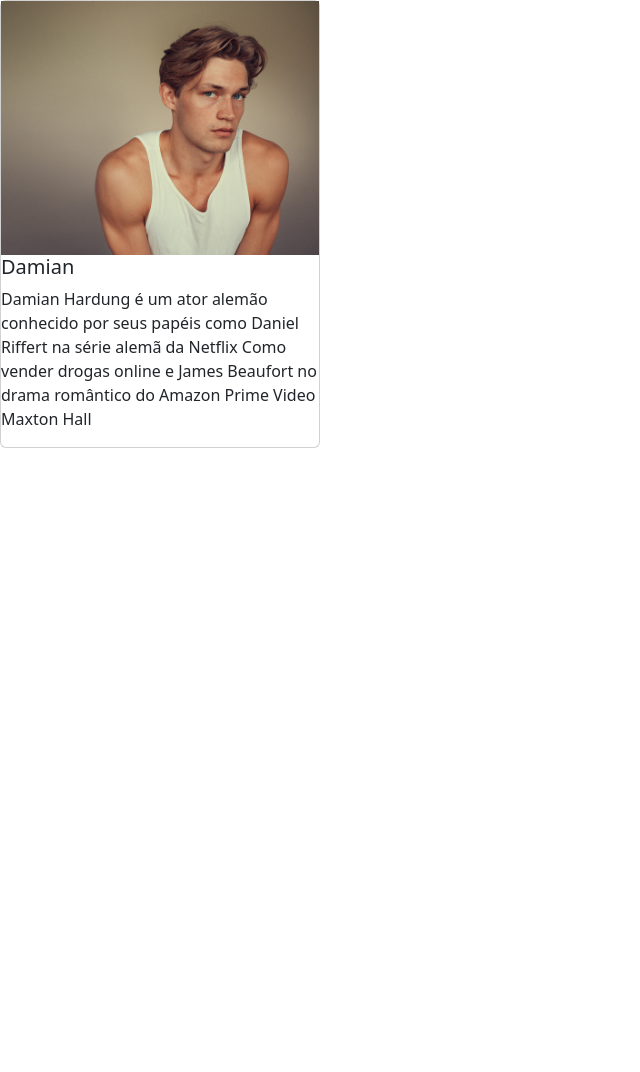
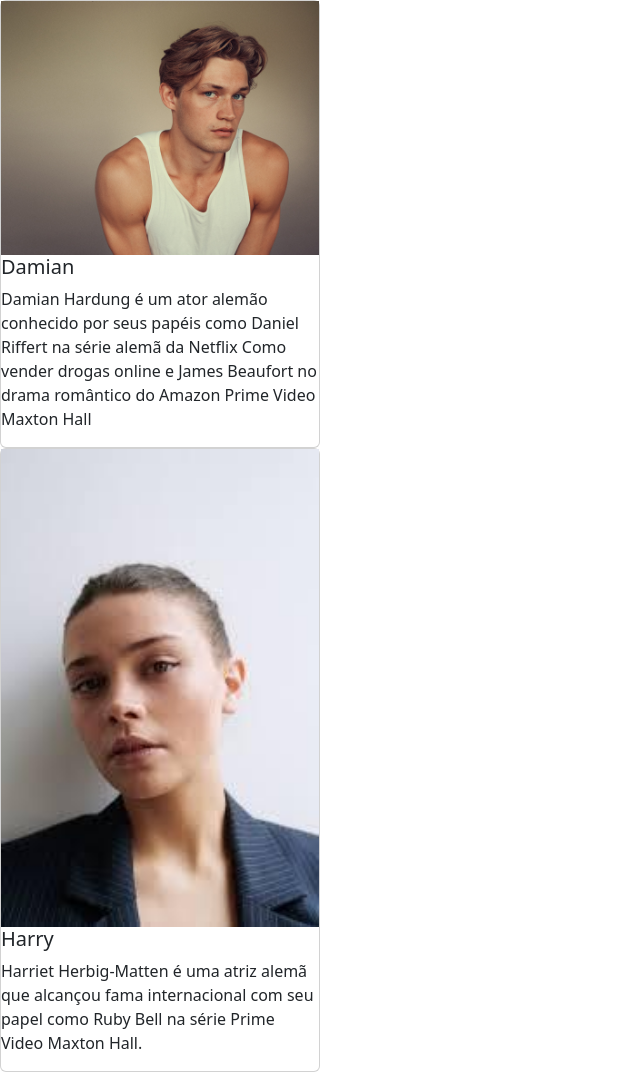
Before and after one commit to annabialeme/Bootstrap, a plain HTML site: page index.html in a window 1280 px wide. Shown: the whole page, without its empty margins (0-640 px from the left). Before the commit the page ends 800 px from the top, so only its background shows below. Drawn offline with nearby package versions, Linux system fonts and the light colour scheme.

Commit message:
feat: index harry

```diff
--- a/index.html
+++ b/index.html
@@ -3,6 +3,7 @@
 <head>
     <meta charset="UTF-8">
     <meta name="viewport" content="width=device-width, initial-scale=1.0">
+    <link rel = "stylesheet" href="styles.css">
     <link href="https://cdn.jsdelivr.net/npm/bootstrap@5.3.3/dist/css/bootstrap.min.css" rel="stylesheet" integrity="sha384-QWTKZyjpPEjISv5WaRU9OFeRpok6YctnYmDr5pNlyT2bRjXh0JMhjY6hW+ALEwIH" crossorigin="anonymous">
     <script src="https://cdn.jsdelivr.net/npm/bootstrap@5.3.3/dist/js/bootstrap.bundle.min.js" integrity="sha384-YvpcrYf0tY3lHB60NNkmXc5s9fDVZLESaAA55NDzOxhy9GkcIdslK1eN7N6jIeHz" crossorigin="anonymous"></script>
     <title>Bootstrap</title>
@@ -15,5 +16,13 @@
             <p class = "text">Damian Hardung é um ator alemão conhecido por seus papéis como Daniel Riffert na série alemã da Netflix Como vender drogas online e James Beaufort no drama romântico do Amazon Prime Video Maxton Hall</p>
         </div>
     </div>
+    <div class = "card" style = "width: 20rem">
+        <img src = "img/harry.jpg">
+        <div class = "card-d">
+            <h5 class = "title">Harry</h5>
+            <p class = "text">Harriet Herbig-Matten é uma atriz alemã que alcançou fama internacional com seu papel como Ruby Bell na série Prime Video Maxton Hall.</p>
+            <a href="https://www.instagram.com/harriet.herbigmatten"></a>
+        </div>
+    </div>
 </body>
 </html>
```
Also changed, not shown: img/Instagram.png (added), img/harry.jpg (added), styles.css (added).
